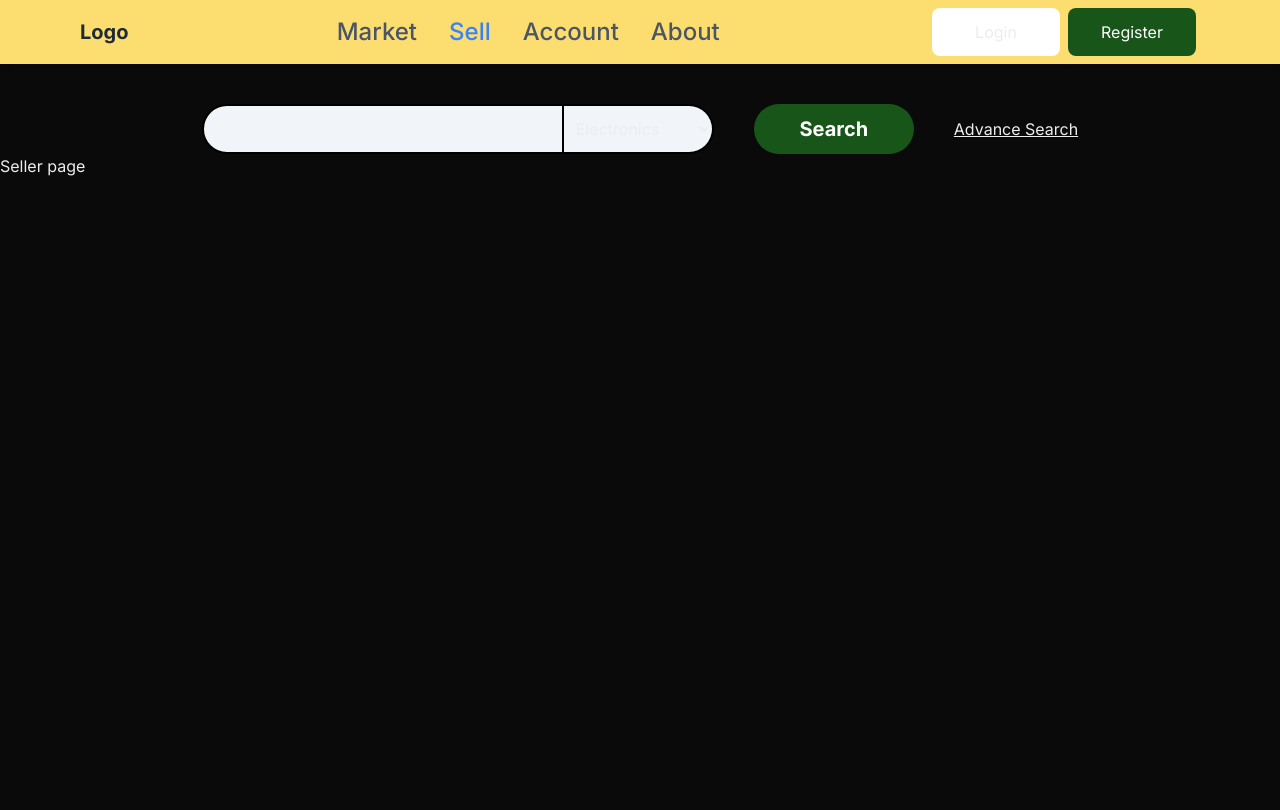
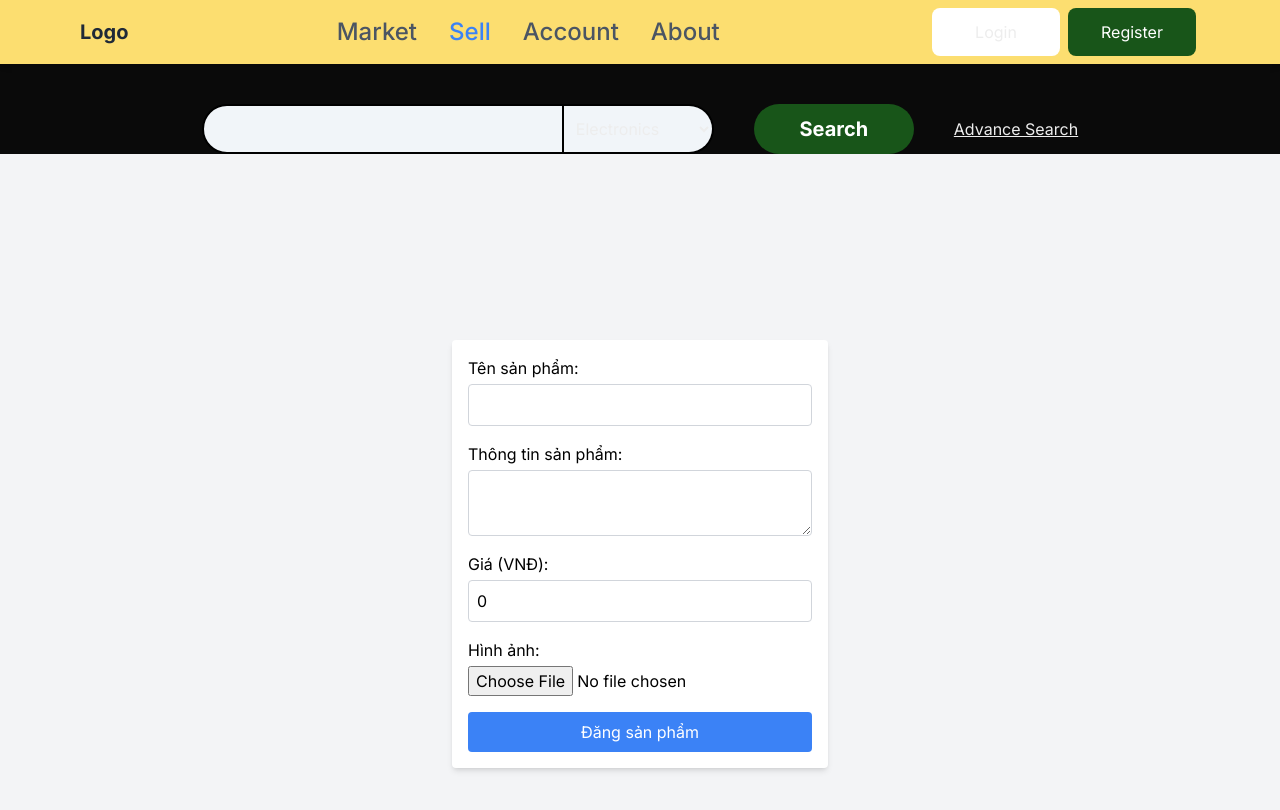
Before and after one commit to noless3011/e-commerce-fe, a Next.js app: page /sell in a window 1280 px wide. Shown: the top 810 px of the page. Built offline with nearby package versions, Linux system fonts and the light colour scheme.

Commit message:
thêm chức năng Sellpage

```diff
--- /dev/null
+++ b/src/app/(main)/sell/ProductForm.tsx
@@ -0,0 +1,99 @@
+'use client';
+
+import React, { useState } from 'react';
+
+interface Product {
+    name: string;
+    description: string;
+    price: number;
+    image: File | null;
+}
+
+const ProductForm: React.FC = () => {
+    const [product, setProduct] = useState<Product>({
+        name: '',
+        description: '',
+        price: 0,
+        image: null,
+    });
+
+    const handleInputChange = (e: React.ChangeEvent<HTMLInputElement | HTMLTextAreaElement>) => {
+        const { name, value } = e.target;
+        setProduct((prev) => ({
+            ...prev,
+            [name]: name === 'price' ? parseFloat(value) : value,
+        }));
+    };
+
+    const handleImageChange = (e: React.ChangeEvent<HTMLInputElement>) => {
+        const files = e.target.files;
+        if (files && files.length > 0) {
+            setProduct((prev) => ({ ...prev, image: files[0] }));
+        } else {
+            setProduct((prev) => ({ ...prev, image: null }));
+        }
+    };
+
+
+
+    const handleSubmit = (e: React.FormEvent) => {
+        e.preventDefault();
+        console.log(product);
+    };
+
+    return (
+        <form onSubmit={handleSubmit} className="flex flex-col space-y-4 p-4 max-w-md mx-auto text-black bg-white shadow-md rounded">
+            <label className="flex flex-col">
+                Tên sản phẩm:
+                <input
+                    type="text"
+                    name="name"
+                    value={product.name}
+                    onChange={handleInputChange}
+                    className="border border-gray-300 rounded p-2 mt-1"
+                    required
+                />
+            </label>
+
+            <label className="flex flex-col">
+                Thông tin sản phẩm:
+                <textarea
+                    name="description"
+                    value={product.description}
+                    onChange={handleInputChange}
+                    className="border border-gray-300 rounded p-2 mt-1"
+                    required
+                />
+            </label>
+
+            <label className="flex flex-col">
+                Giá (VNĐ):
+                <input
+                    type="number"
+                    name="price"
+                    value={product.price}
+                    onChange={handleInputChange}
+                    className="border border-gray-300 rounded p-2 mt-1"
+                    required
+                />
+            </label>
+
+            <label className="flex flex-col">
+                Hình ảnh:
+                <input
+                    type="file"
+                    accept="image/*"
+                    onChange={handleImageChange}
+                    className="mt-1"
+                    required
+                />
+            </label>
+
+            <button type="submit" className="bg-blue-500 text-white p-2 rounded mt-4">
+                Đăng sản phẩm
+            </button>
+        </form>
+    );
+};
+
+export default ProductForm;
--- a/src/app/(main)/sell/page.tsx
+++ b/src/app/(main)/sell/page.tsx
@@ -1,5 +1,12 @@
-export default function Page() {
-    return (<div>
-        Seller page
-    </div>)
-}
+import React from 'react';
+import ProductForm from './ProductForm';
+
+const AddProductPage: React.FC = () => {
+    return (
+        <div className="min-h-screen flex items-center justify-center bg-gray-100">
+            <ProductForm />
+        </div>
+    );
+};
+
+export default AddProductPage;
```
Also changed, not shown: 1 other file (tests, documents, lock files or other folders).
